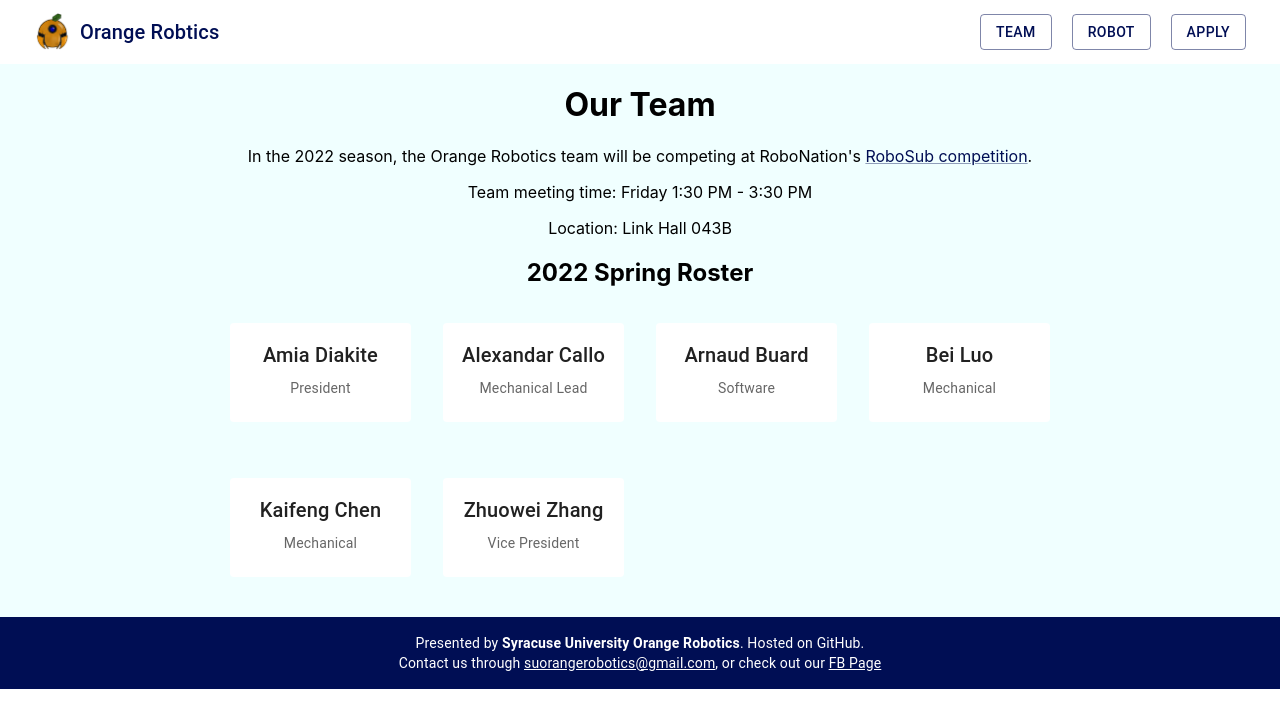
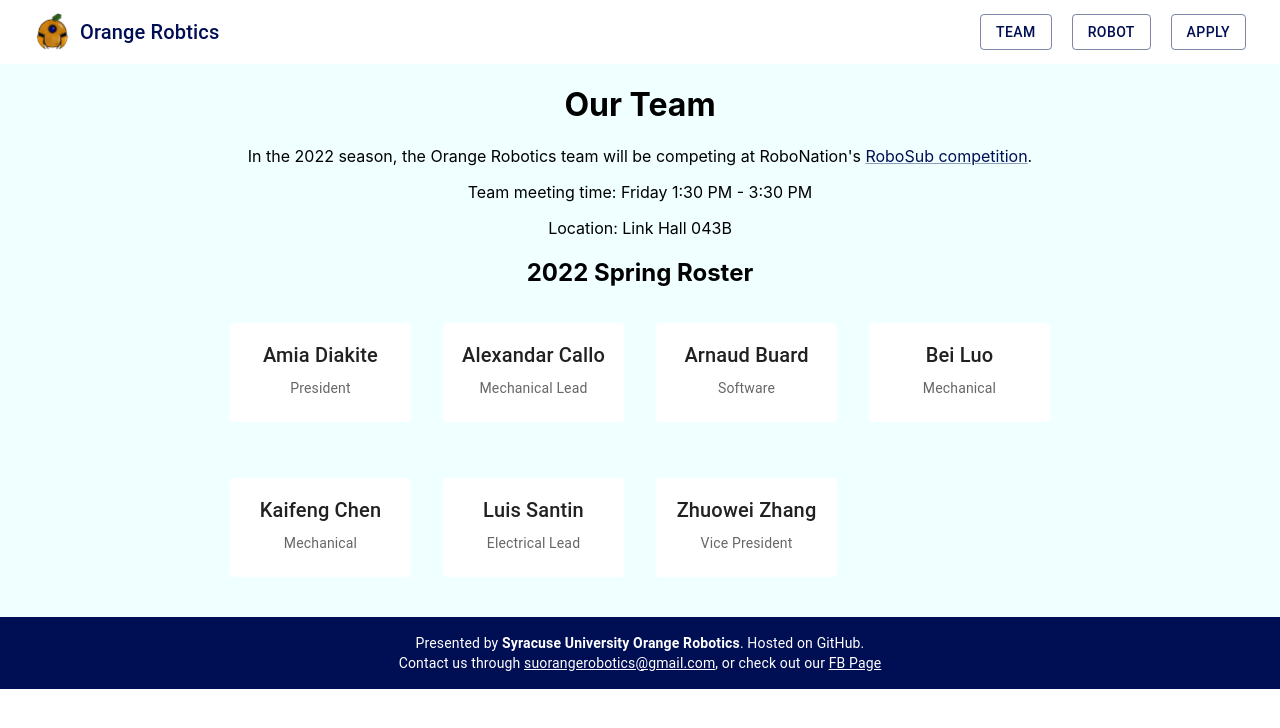
Before and after one commit to SUOrangeBot/suorangebot.github.io, a React (Create React App) app: page /Home/Team in a window 1280 px wide. Both pictures are taken after a click on the button "TEAM". Shown: the top 728 px of the page. Built offline with nearby package versions, Linux system fonts and the light colour scheme.

Commit message:
Update Team.js

```diff
--- a/src/Team.js
+++ b/src/Team.js
@@ -60,12 +60,14 @@ const team = [
     position: "Mechanical",
     subteam: "Mechanical",
   }, {
+    name: "Luis Santin",
+    position: "Electrical Lead",
+    subteam: "Electrical",
+  }, {
     name: "Zhuowei Zhang",
     position: "Vice President",
     subteam: "Software",
   },
-
-
 ]
 
 function Team() {
```
